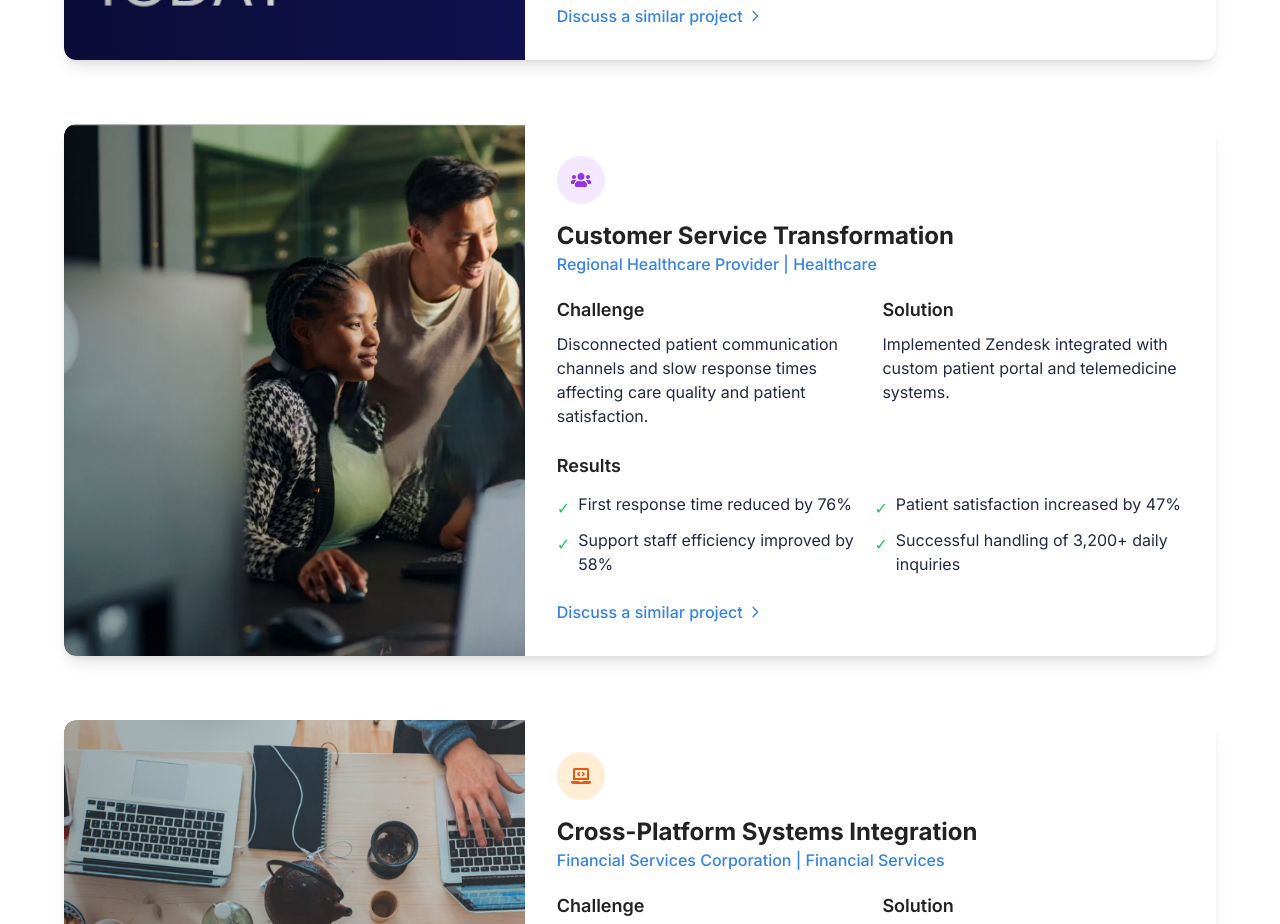
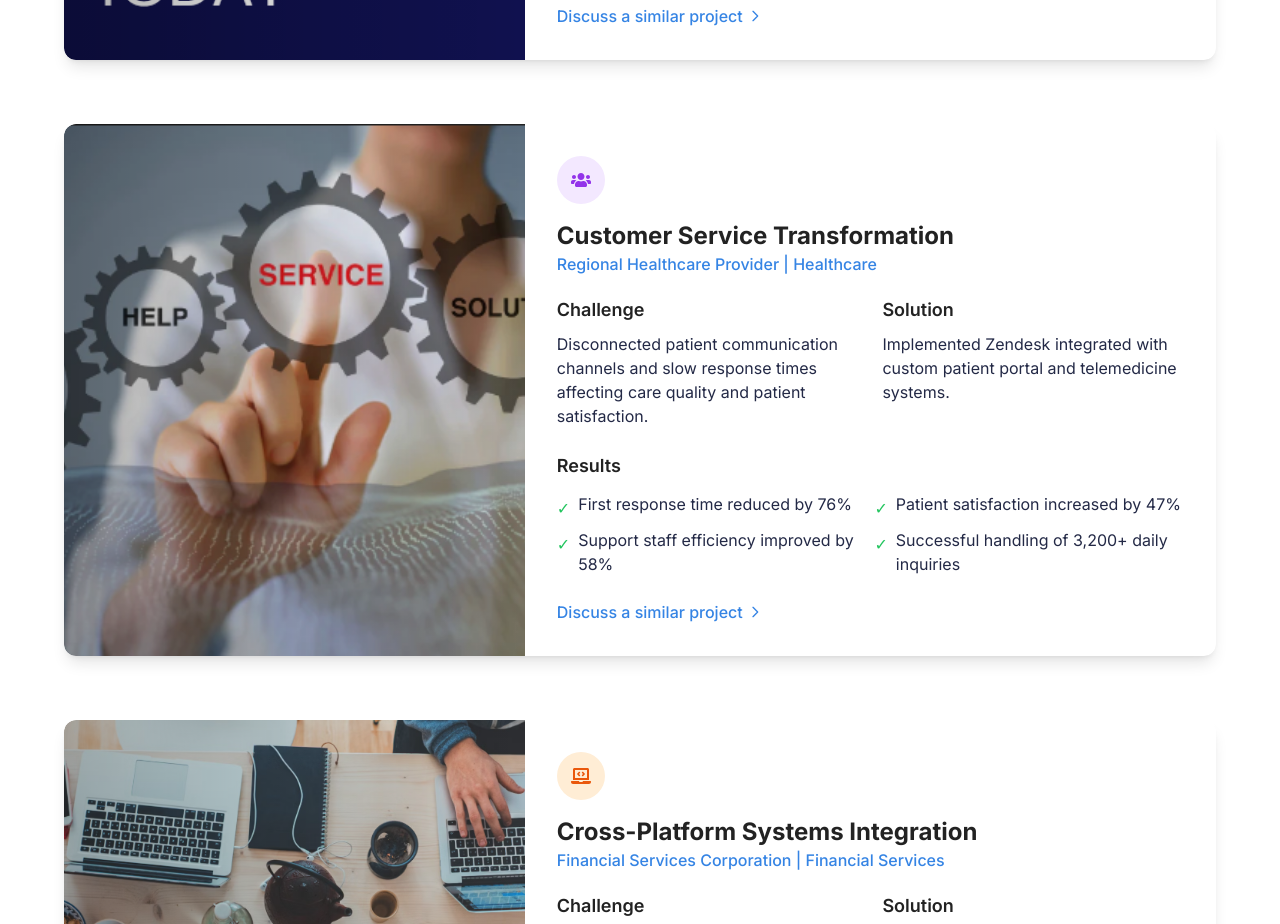
Before and after one commit to mhol1961/tas_vscode, a Next.js app: page /case-studies in a window 1280 px wide. Shown: the part 1980-2904 px from the top of the page. Built offline with nearby package versions, Linux system fonts and the light colour scheme.

Commit message:
Fix: Update case study image reference

```diff
--- a/src/app/case-studies/page.tsx
+++ b/src/app/case-studies/page.tsx
@@ -60,7 +60,8 @@ const caseStudies = [
       'Support staff efficiency improved by 58%',
       'Successful handling of 3,200+ daily inquiries'
     ],
-    image: '/images/photos/cust_service_trans.png?v=2', // Updated to use the new image
+    // Force unique image reference with timestamp
+    image: `/images/photos/cust_service_trans.png?t=${Date.now()}`,
     icon: FaUsers,
     bgColor: 'bg-purple-100 dark:bg-purple-900/30',
     iconColor: 'text-purple-600 dark:text-purple-400'
```
Also changed, not shown: public/images/photos/cust_service_trans.png.
